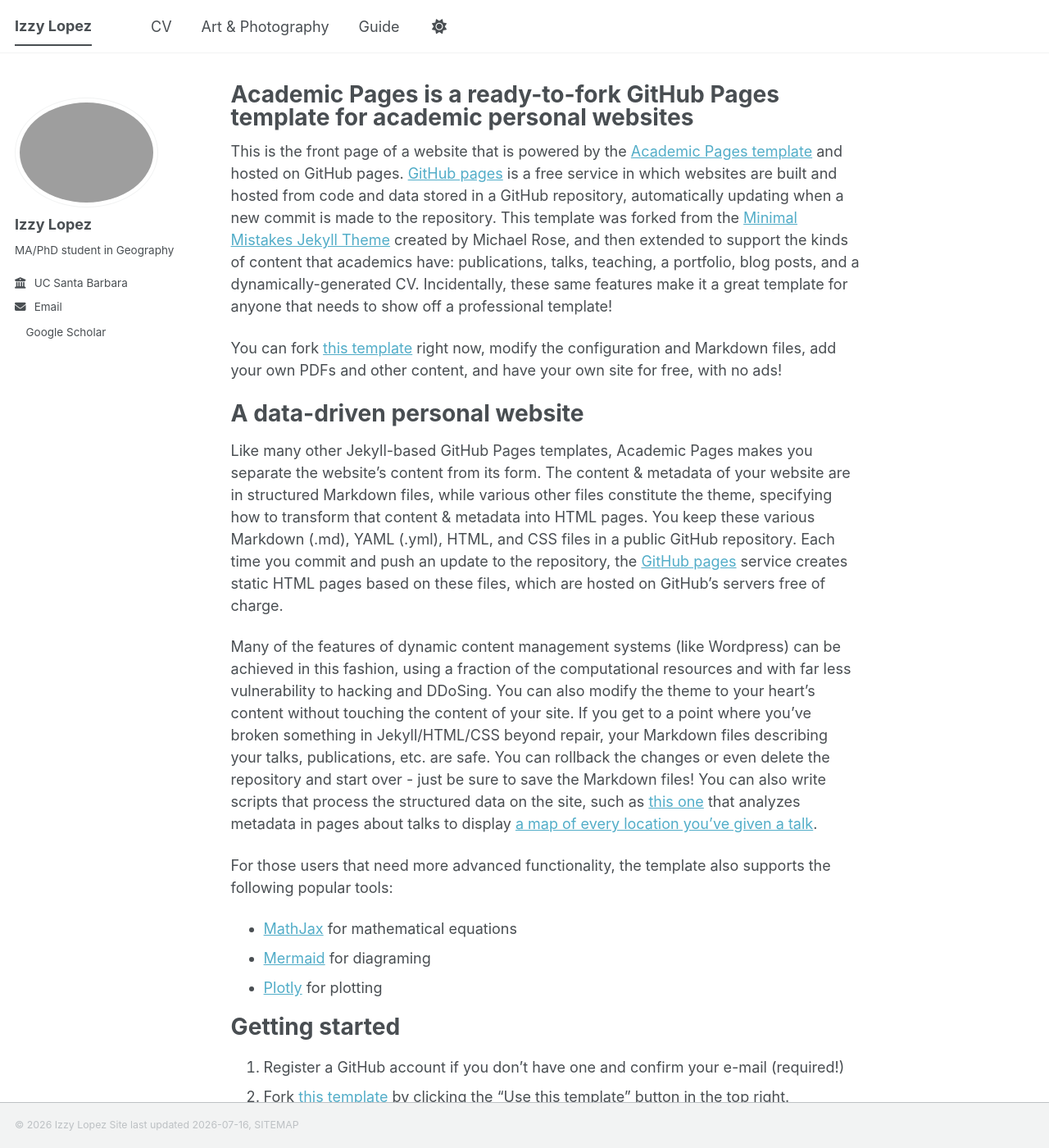
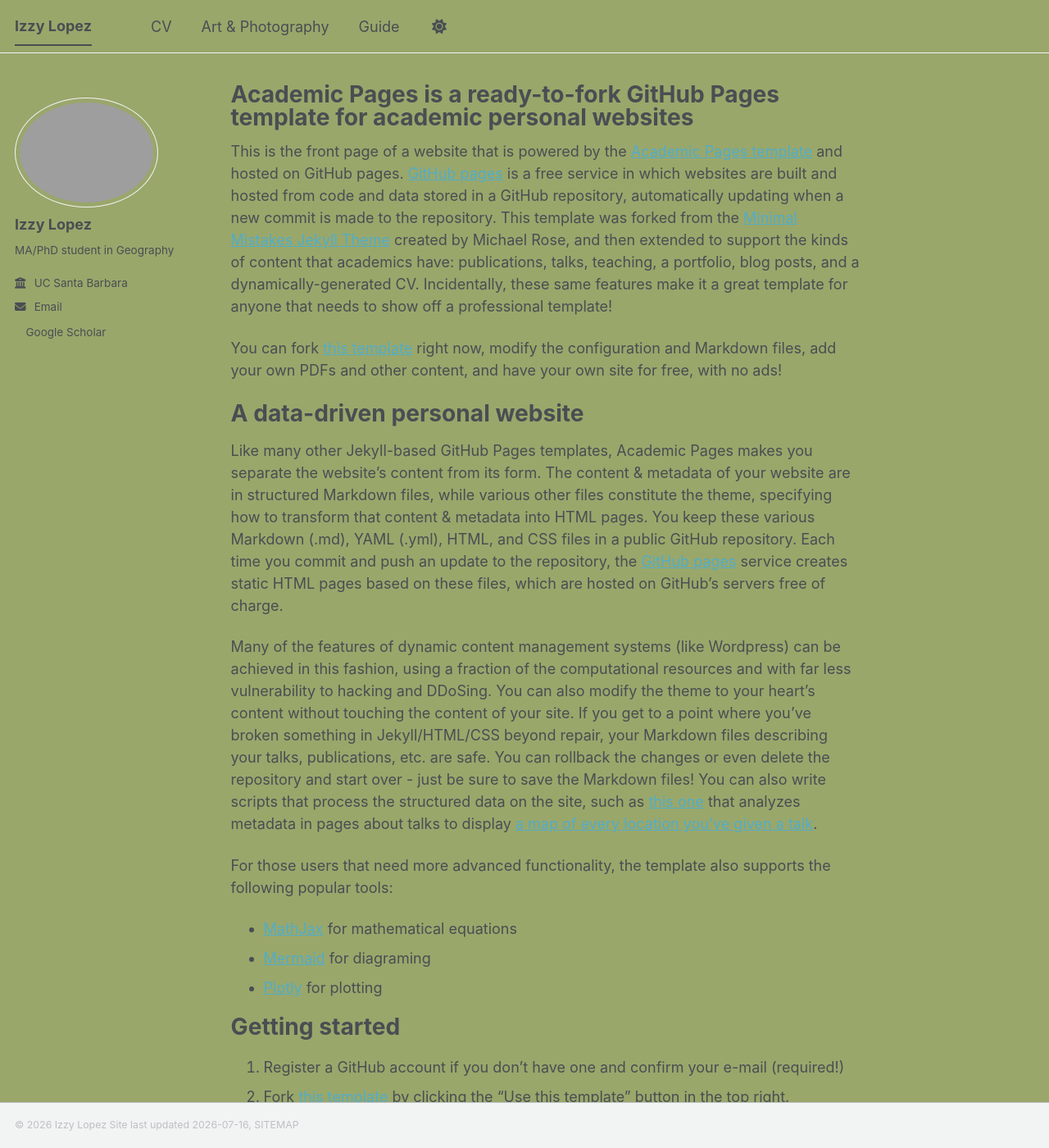
Before and after one commit to izzyslopez/izzyslopez.github.io, a Jekyll site: the page built from _pages/about.md, in a window 1280 px wide and 1400 px high. Shown: the whole window at 82% size. Built offline with Jekyll 4.4.1, drawn with Linux system fonts in a browser that asks for light colours; a style sheet for code colours, icons or effects is not loaded.

Commit message:
Update _default_light.scss

```diff
--- a/_sass/theme/_default_light.scss
+++ b/_sass/theme/_default_light.scss
@@ -29,7 +29,7 @@ $sidebar-screen-min-width   : 1024px;
 /* Default light theme for the site */
 :root {
     --global-base-color                 : #{$primary-color};
-    --global-bg-color                   : #fff;
+    --global-bg-color                   : #99a76b;
     --global-footer-bg-color            : #f2f3f3;
     --global-border-color               : #{$lighter-gray};
     --global-dark-border-color          : #bdc1c4;
```
